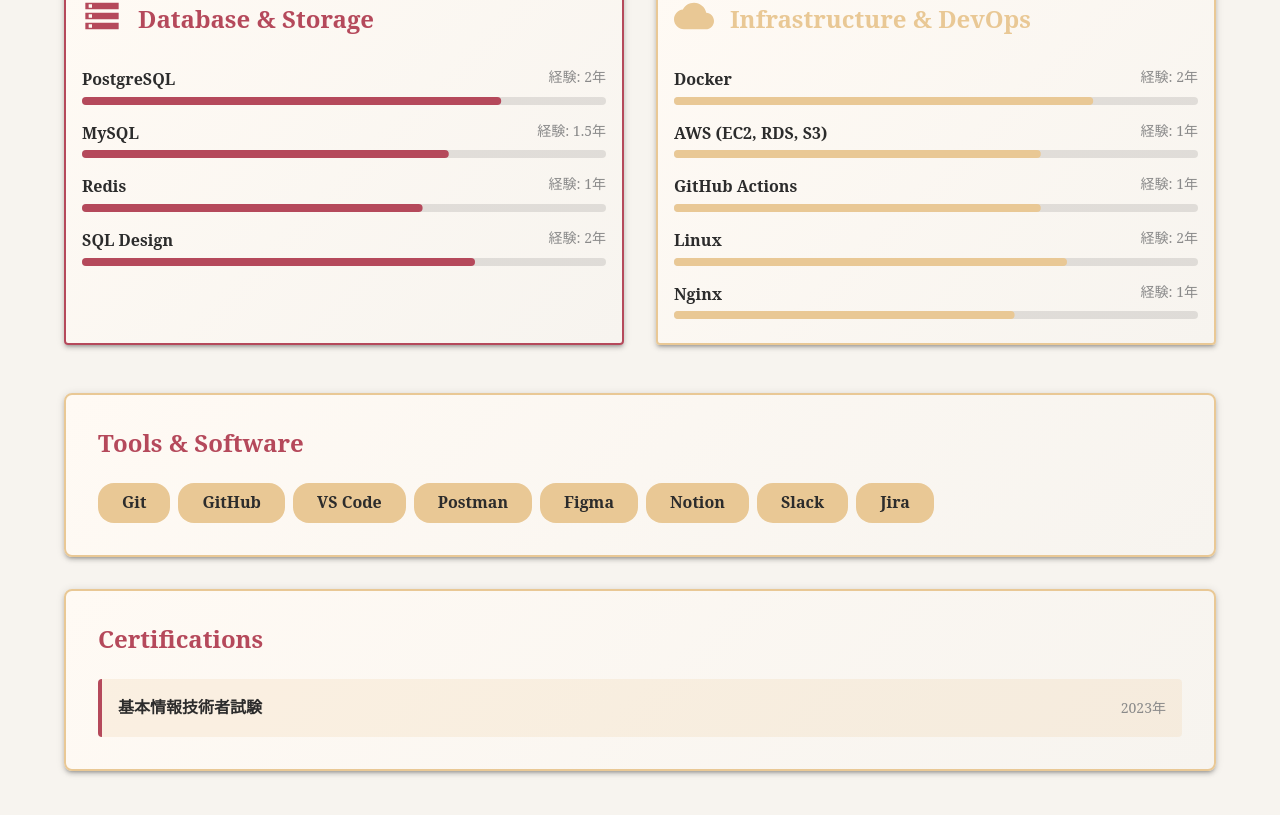
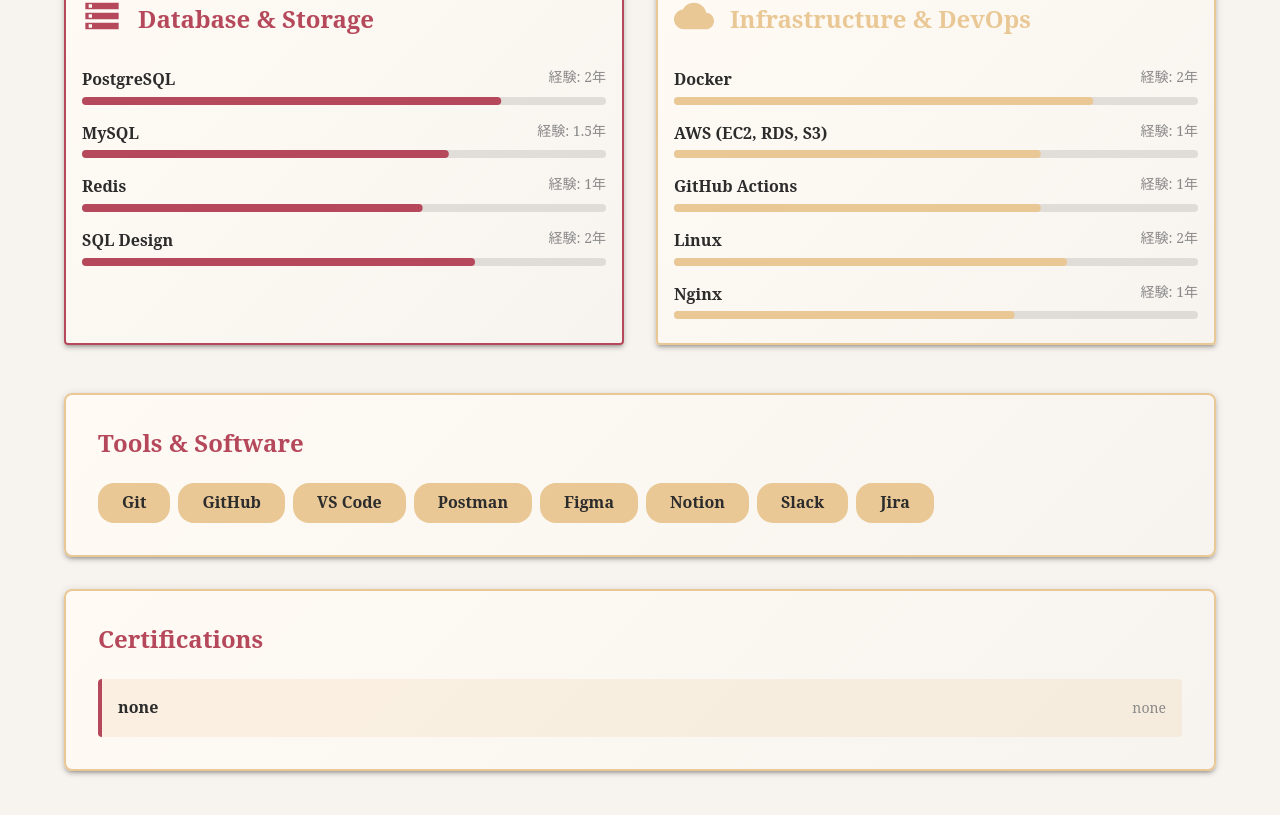
Before and after one commit to nishi240masa/my-portfolio, a Next.js app: page /skill in a window 1280 px wide. Shown: the part 702-1517 px from the top of the page. Built offline with nearby package versions, Linux system fonts and the light colour scheme; a web font is replaced by a local one.

Commit message:
Update certifications in Page component to default values 'none' for name and date

```diff
--- a/src/app/(use-header)/skill/_components/view/Page/index.tsx
+++ b/src/app/(use-header)/skill/_components/view/Page/index.tsx
@@ -91,8 +91,8 @@ export default function Page() {
 
   const certifications = [
     {
-      name: '基本情報技術者試験',
-      date: '2023年',
+      name: 'none',
+      date: 'none',
     },
   ];
 
```
